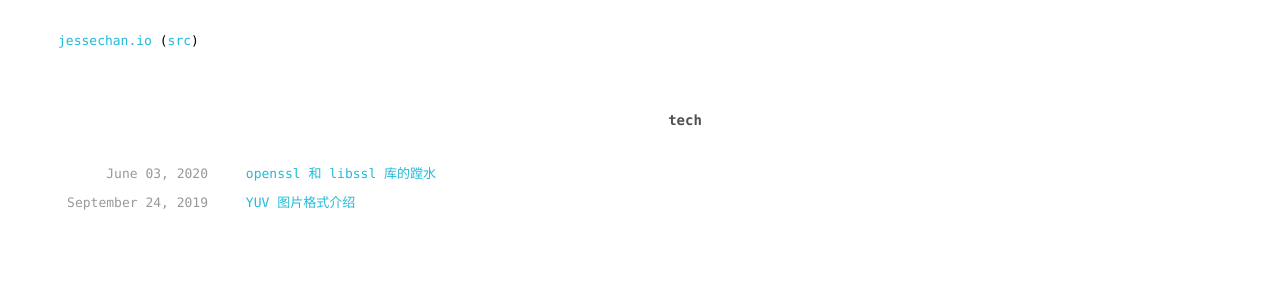
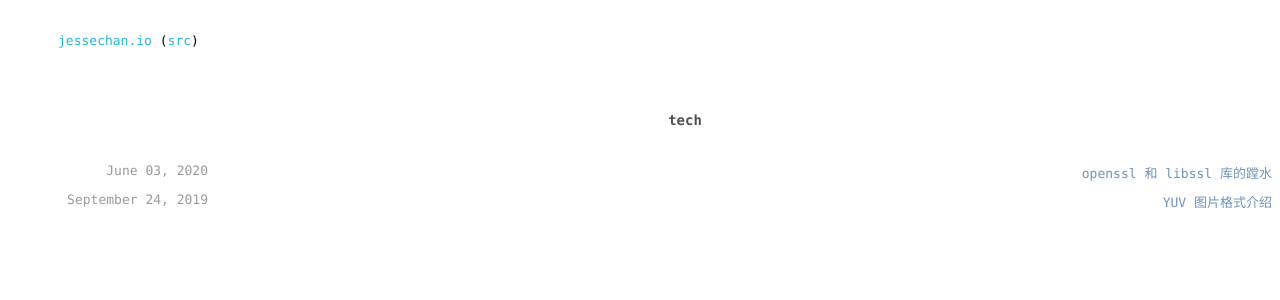
Before and after one commit to JesseEisen/chan, a Jekyll site: the page built from tech.html, in a window 1280 px wide. Shown: the top 300 px of the page. Built offline with Jekyll 4.4.1, drawn with Linux system fonts in a browser that asks for light colours.

Commit message:
add new css style

```diff
--- a/css/main.css
+++ b/css/main.css
@@ -66,7 +66,16 @@
     background-color: #22bad9;
 }
 
+.list-main {
+    max-width: 34rem;
+    margin-left: auto;
+    margin-right: auto;
+
+}
+
 .post {
+    display: flex;
+    justify-content: space-between;
     margin-bottom: 10px;
 }
 
@@ -79,13 +88,12 @@
 }
 
 .post>a {
-    color: #22bad9;
+    color: #6f92ba;
     text-decoration: none;
 }
 
 .post>a:hover {
     color: white;
-    background-color: #22bad9;
 }
 
 .content {
--- a/note.html
+++ b/note.html
@@ -4,12 +4,14 @@
 
 <div class="content">
     <h1 class="page-title"> notes </h1>
+    <div class="list-main">
         {% for post in site.posts %}
         {% if post.category == "note" %}
         <div class="post">
-        <span class="post-date"> {{ post.date  | date: "%B %d,  %Y" }}</span>
             <a class="title" href="{{ post.url | prepend: site.baseurl }}">{{ post.title }}</a>
+            <span class="post-date"> {{ post.date  | date: "%Y-%m-%d"  }}</span>
         </div>
         {% endif %}
         {% endfor %}
     </div>
+</div>
```
Lines whose indentation alone changed are shown as unchanged.
